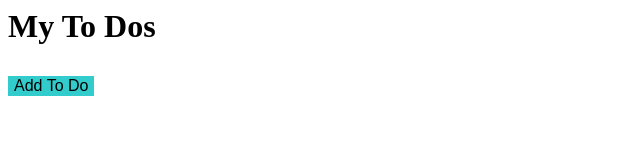
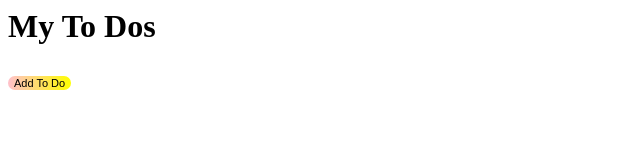
Before and after one commit to CaitlinChee/ToDoList, a plain HTML site: page index.html in a window 1280 px wide. Shown: the whole page, without its empty margins (0-640 px from the left). Drawn offline with Linux system fonts and the light colour scheme.

Commit message:
Rounded Gradient Button

```diff
--- a/main.css
+++ b/main.css
@@ -24,11 +24,12 @@
 }
 
 button {
-  background-color: #33cccc;
+  background: linear-gradient(90deg, pink, yellow);
   border: none;
   color: black;
   text-align: center;
   text-decoration: none;
   display: inline-block;
-  font-size: 16px;
+  font-size: 11px;
+  border-radius: 10px
 }
```
